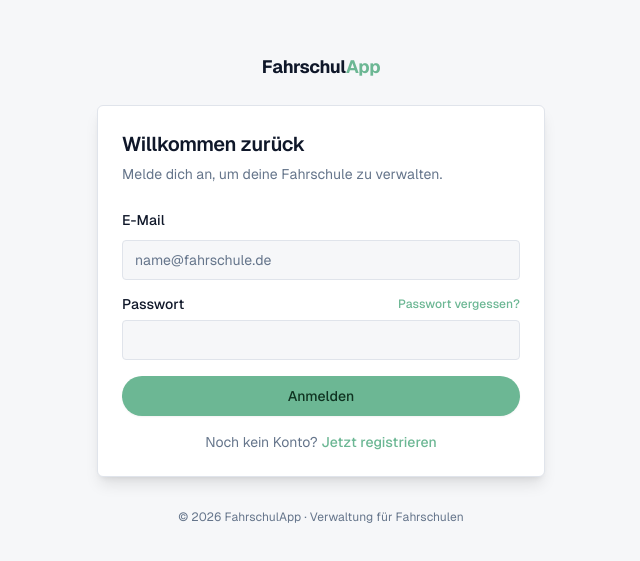
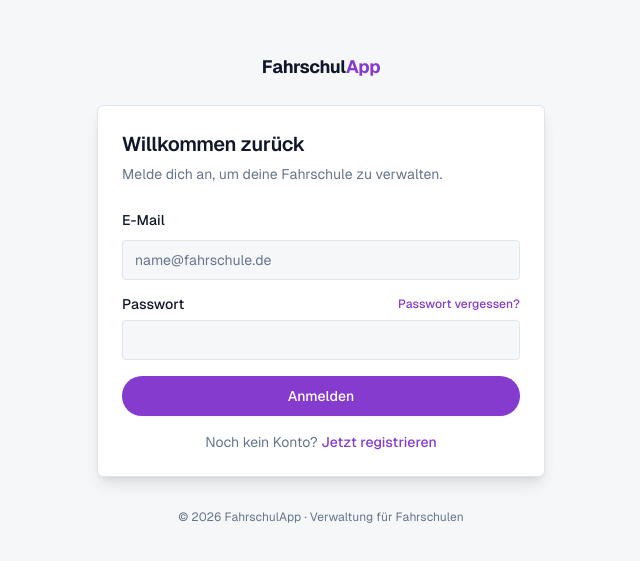
Before and after one commit to meysingtv/naava-media, a Next.js app: page /auth/login in a window 1280 px wide. Shown: the part 111-672 px from the top of the page, without its empty margins (319-959 px from the left). Built offline with nearby package versions, Linux system fonts and the light colour scheme.

Commit message:
Akzentfarbe gewechselt (wieder weiße Button-Schrift)
Markenakzent (--primary/--ring) auf einen neuen Ton; primary-foreground
zurück auf Weiß.

https://claude.ai/code/session_01SLhREvuLjiee512FKLama7

```diff
--- a/app/globals.css
+++ b/app/globals.css
@@ -15,9 +15,9 @@
     --popover: 0 0% 100%;
     --popover-foreground: 222 47% 11%;
 
-    /* Primär: Markenakzent (#63B08C, hell) – dunkle Schrift für Lesbarkeit */
-    --primary: 152 34% 57%;
-    --primary-foreground: 150 55% 13%;
+    /* Primär: Markenakzent */
+    --primary: 270 60% 52%;
+    --primary-foreground: 0 0% 100%;
 
     --secondary: 216 24% 95%;
     --secondary-foreground: 222 47% 11%;
@@ -38,7 +38,7 @@
 
     --border: 216 20% 90%;
     --input: 216 20% 90%;
-    --ring: 152 34% 57%;
+    --ring: 270 60% 52%;
 
     --radius: 0.375rem;
   }
```
